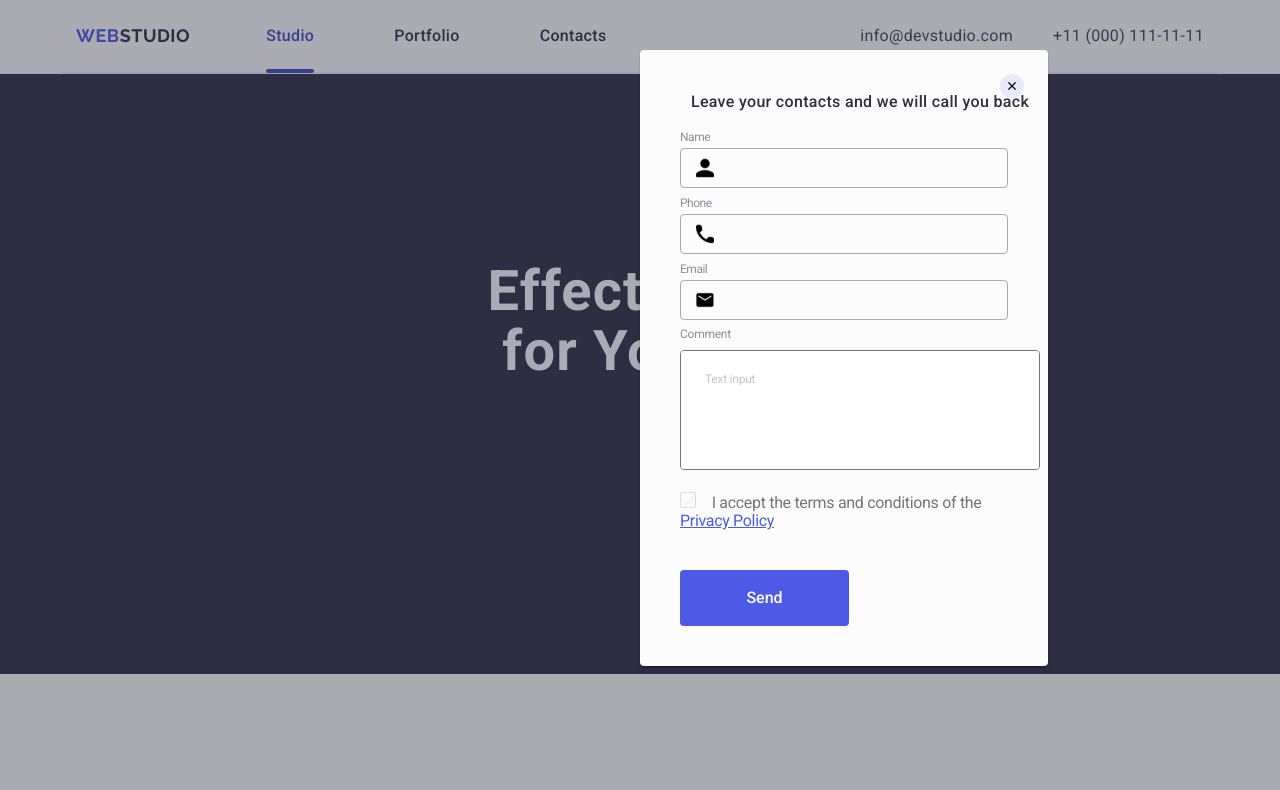
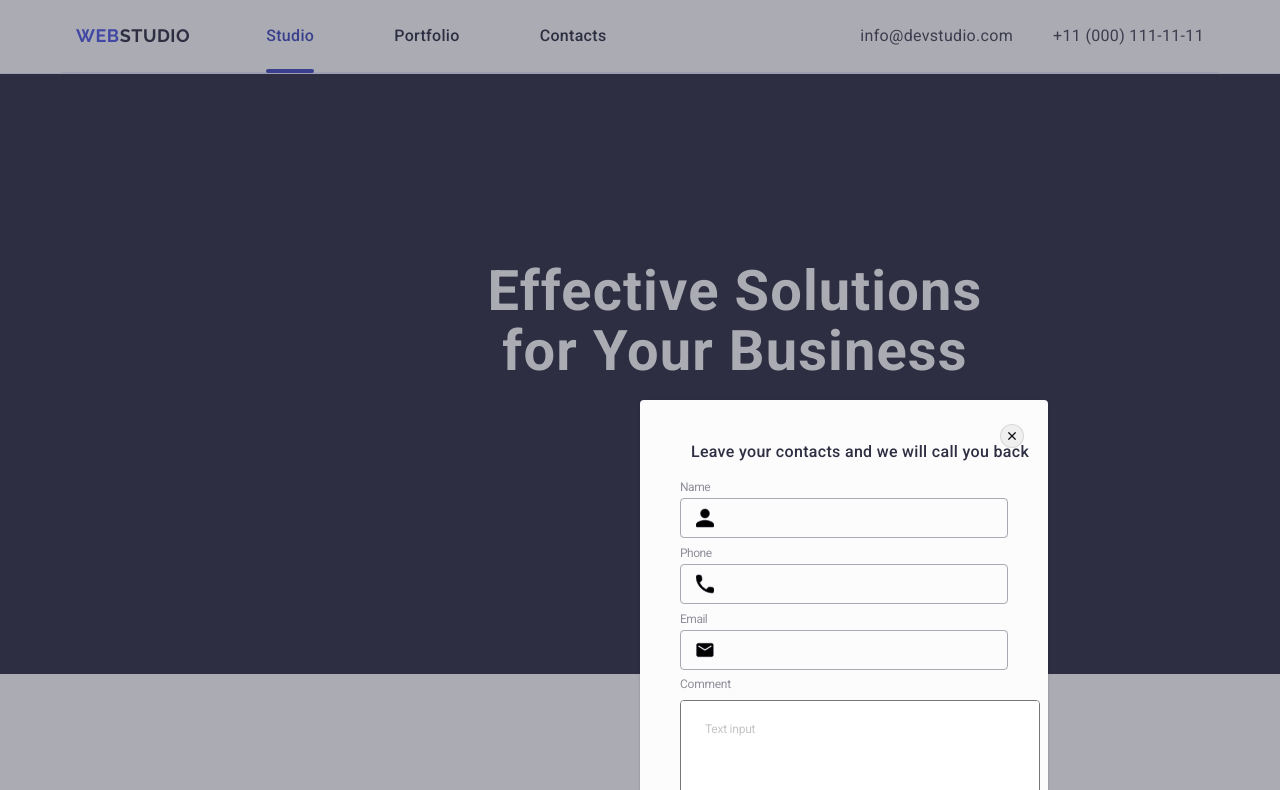
Before and after one commit to itstacy/goit-markup-hw-05, a plain HTML site: page index.html in a window 1280 px wide. Shown: the top 790 px of the page. Drawn offline with nearby package versions, Linux system fonts and the light colour scheme.

Commit message:
add index.html file

```diff
--- a/css/styles.css
+++ b/css/styles.css
@@ -612,7 +612,7 @@ img {
 }
 .modal {
     position: absolute;
-    top: 50px;
+    top: 50%;
     left: 50%;
     width: 408px;
     border-radius: 4px;
@@ -636,13 +636,11 @@ img {
     align-items: center;
     justify-content: center;
     border: 1px solid rgba(0, 0, 0, 0.1);
-    background-color: #E7E9FC ;
     cursor: pointer;
     width: 24px;
     height: 24px;
     line-height: 0;
     padding: 0;
-    border: 1px;
     border-radius: 50%;
     transition: stroke 300s linear;
     background-color: 250ms cubic-bezier(0.4, 0, 0.2, 1), border 250ms cubic-bezier(0.4, 0, 0.2, 1);
@@ -767,17 +765,24 @@ position: relative;
 }
 .checkbox:checked + .custom-label-user-checkbox > .custom-checkbox {
     border-color: transparent;
+    border: none;
     background-color: #404BBF ;
 }
 .modal-submit {
-    font-family: "Roboto";
+    font-family: "Roboto", sans-serif;
+    display: block;
+    min-width: 169px;
+    height: 56px;
+    font-size: 16px;
+    line-height: 1.5;
     font-weight: 500;
-    font-size: 16px;
+    letter-spacing: 0.04em;
+    cursor: pointer;
     color: #FFFFFF;
     background-color: #4D5AE5 ;
     border-radius: 4px;
     padding: 14px, 40px;
-    min-width: 169px;
-    height: 56px;
     border:none;
+    cursor: pointer;
+    transition: background-color 250ms cubic-bezier(0.4, 0, 0.2, 1);
 }
--- a/index.html
+++ b/index.html
@@ -423,7 +423,7 @@
                     <input type="checkbox" id="user-checkbox" class="checkbox visually-hidden" >
                     <label for="user-checkbox" class="custom-label-user-checkbox">
                         <span class="custom-checkbox">
-                            <svg class="" width="16" height="16">
+                            <svg class="" width="10" height="8">
                             <use href="./images/icons2.svg#icon-click"></use>
                         </svg>
                     </span>
```
